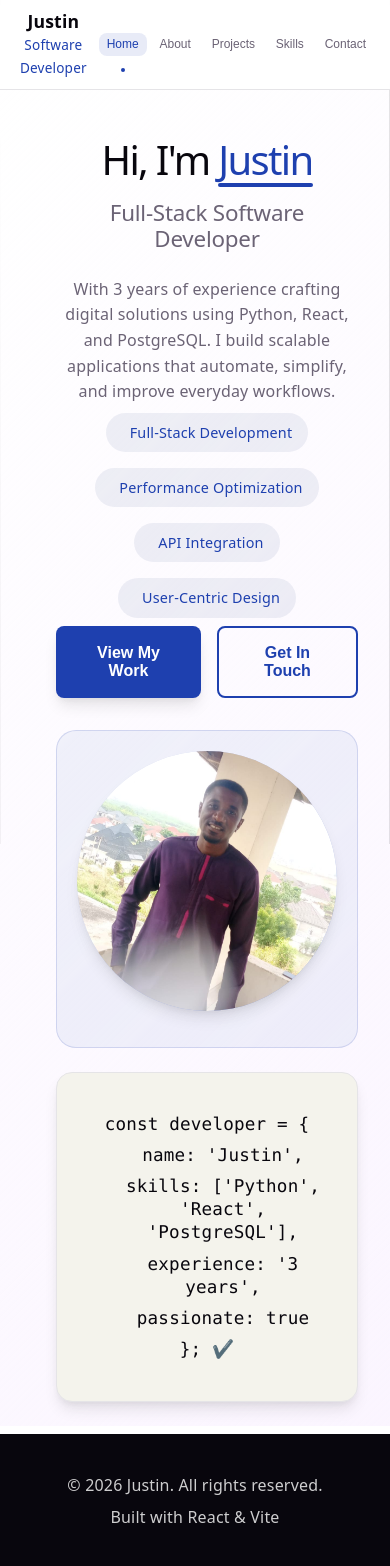
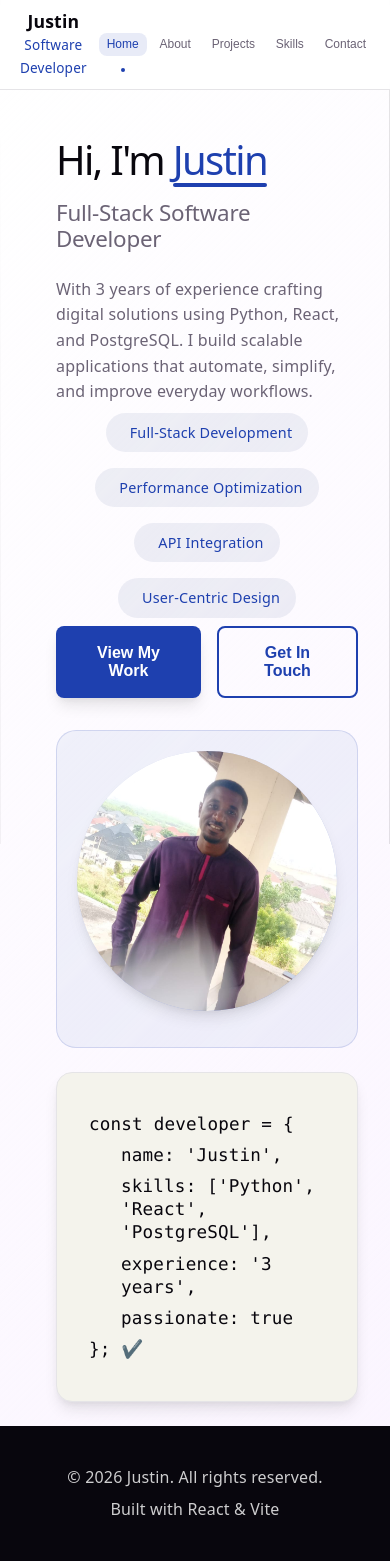
Before and after one commit to justchuks23/Justchks-git, a React (Vite) app: page / in a window 390 px wide. Shown: the top 1566 px of the page. Built offline with nearby package versions, Linux system fonts and the light colour scheme.

Commit message:
validate email connection

```diff
--- a/src/App.css
+++ b/src/App.css
@@ -47,6 +47,7 @@ html, body {
   padding: 1rem 2rem;
   display: flex;
   justify-content: space-between;
+  text-align: center;
   align-items: center;
   z-index: 1000;
   transition: all 0.3s ease;
@@ -1054,6 +1055,35 @@ html, body {
     padding: 0.75rem;
     box-sizing: border-box; /* prevents form inputs from overflowing */
   }
+    /* Fix text overflow */
+  .trust-card {
+    text-align: left;
+    padding: 1rem;
+    overflow: hidden;
+  }
+
+  .trust-card p {
+    word-wrap: break-word;
+    overflow-wrap: break-word;
+  }
+
+  .about-card {
+    text-align: left;
+    padding: 1rem;
+  }
+
+  .about-card p,
+  .about-card li {
+    word-wrap: break-word;
+    overflow-wrap: break-word;
+  }
+
+  /* Fix footer not stretching full width */
+  .footer {
+    width: 100%;
+    box-sizing: border-box;
+    margin-top: auto; /* pushes to bottom */
+  }
 }
 /* Responsive trust cards in about section */
 @media (max-width: 1024px) {
--- a/src/index.css
+++ b/src/index.css
@@ -59,7 +59,7 @@ body {
   width: 100%;              /* FULL WIDTH */
   max-width: 100%;          /* remove constraint */
   margin: 0;                /* no centering */
-  text-align: center;
+  text-align: left;
   border-left: 1px solid var(--border);
   border-right: 1px solid var(--border);
   min-height: 100svh;
@@ -71,6 +71,18 @@ body {
     border-left: none;
     border-right: none;
   }
+}
+
+.section-header {
+  text-align: center;
+}
+
+.navbar {
+  text-align: center;
+}
+
+.footer {
+  text-align: center;
 }
 
 h1,
```
